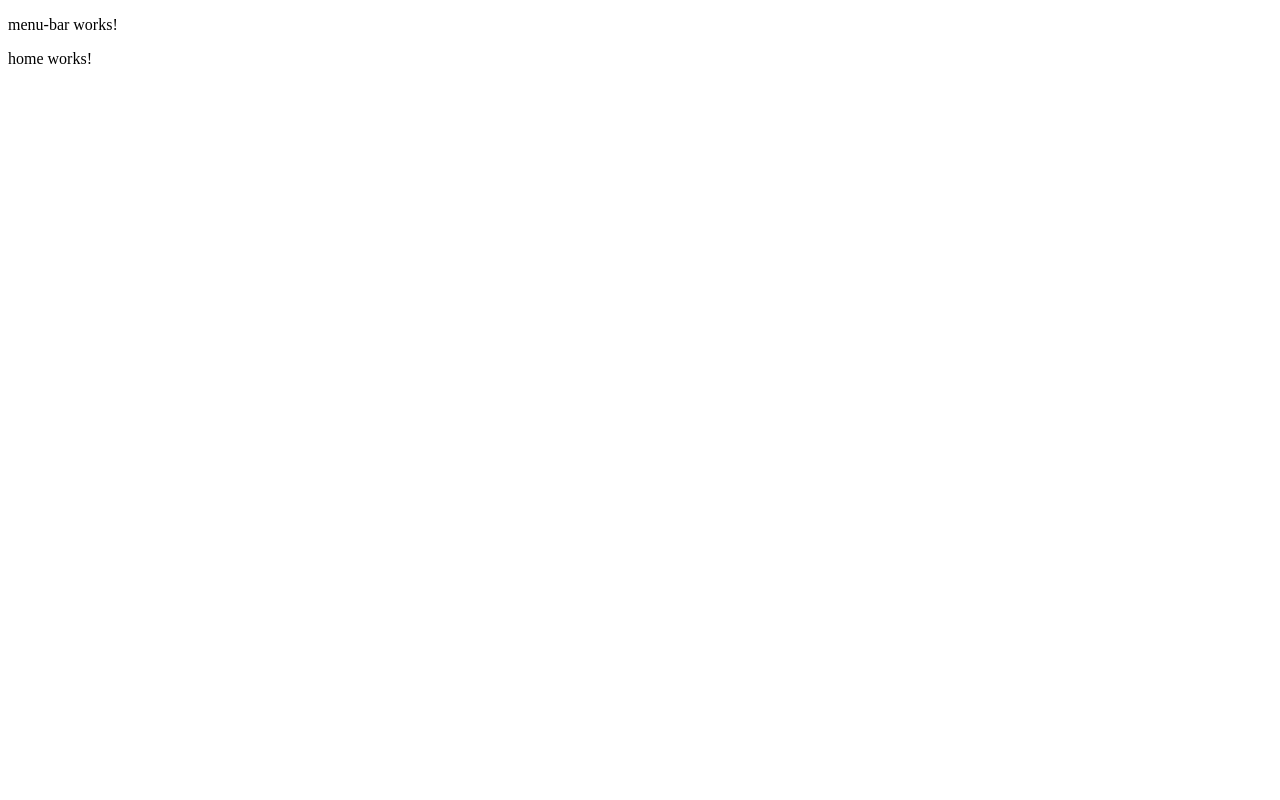
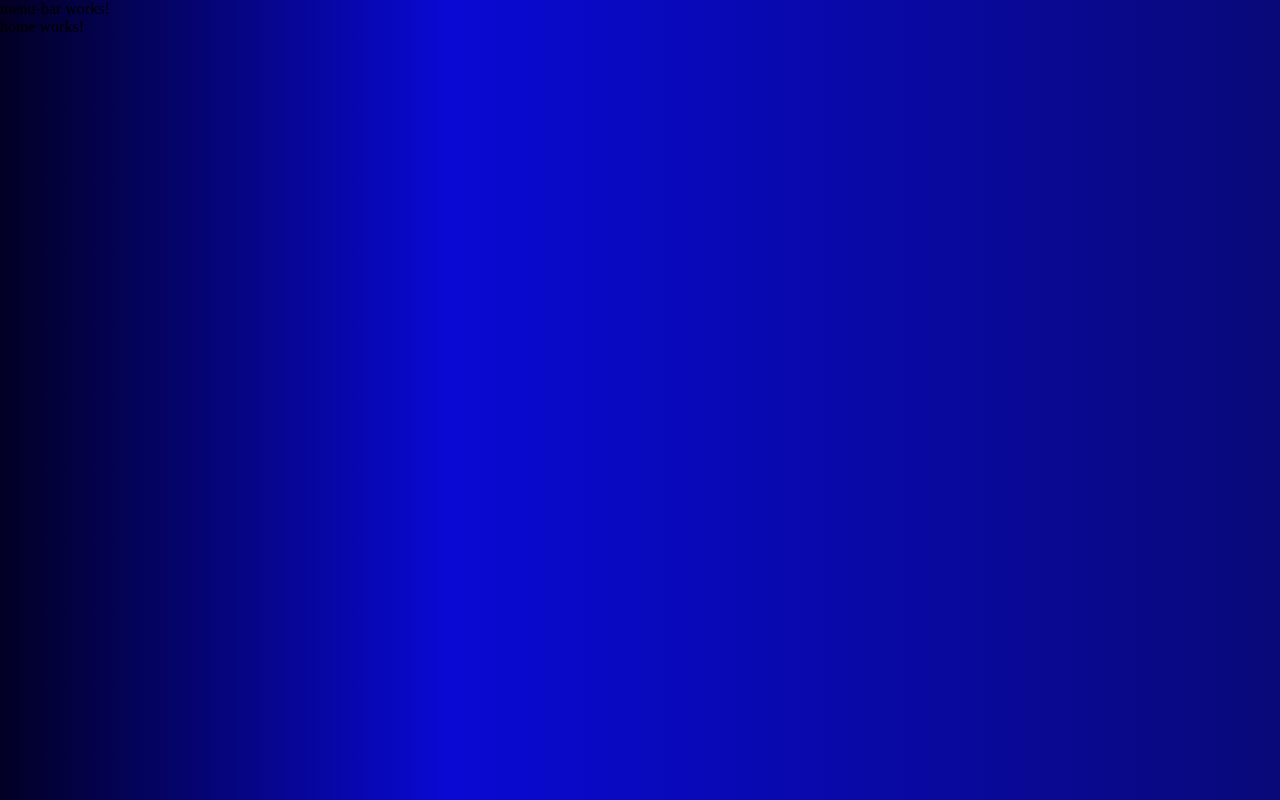
Before and after one commit to diegominelli/psn-store, an Angular app: page / in a window 1280 px wide. Built offline with nearby package versions, Linux system fonts and the light colour scheme.

Commit message:
criando o gradiente de fundo

```diff
--- a/src/styles.scss
+++ b/src/styles.scss
@@ -1 +1,17 @@
 /* You can add global styles to this file, and also import other style files */
+* {
+  padding: 0;
+  margin: 0;
+  border: 0;
+  box-sizing: border-box;
+}
+
+body {
+  background: rgb(2, 0, 36);
+  background: linear-gradient(
+    90deg,
+    rgb(2, 0, 36, 1) 0%,
+    rgb(9, 9, 212, 1) 35%,
+    rgb(9, 9, 121, 1) 100%
+  );
+}
```
